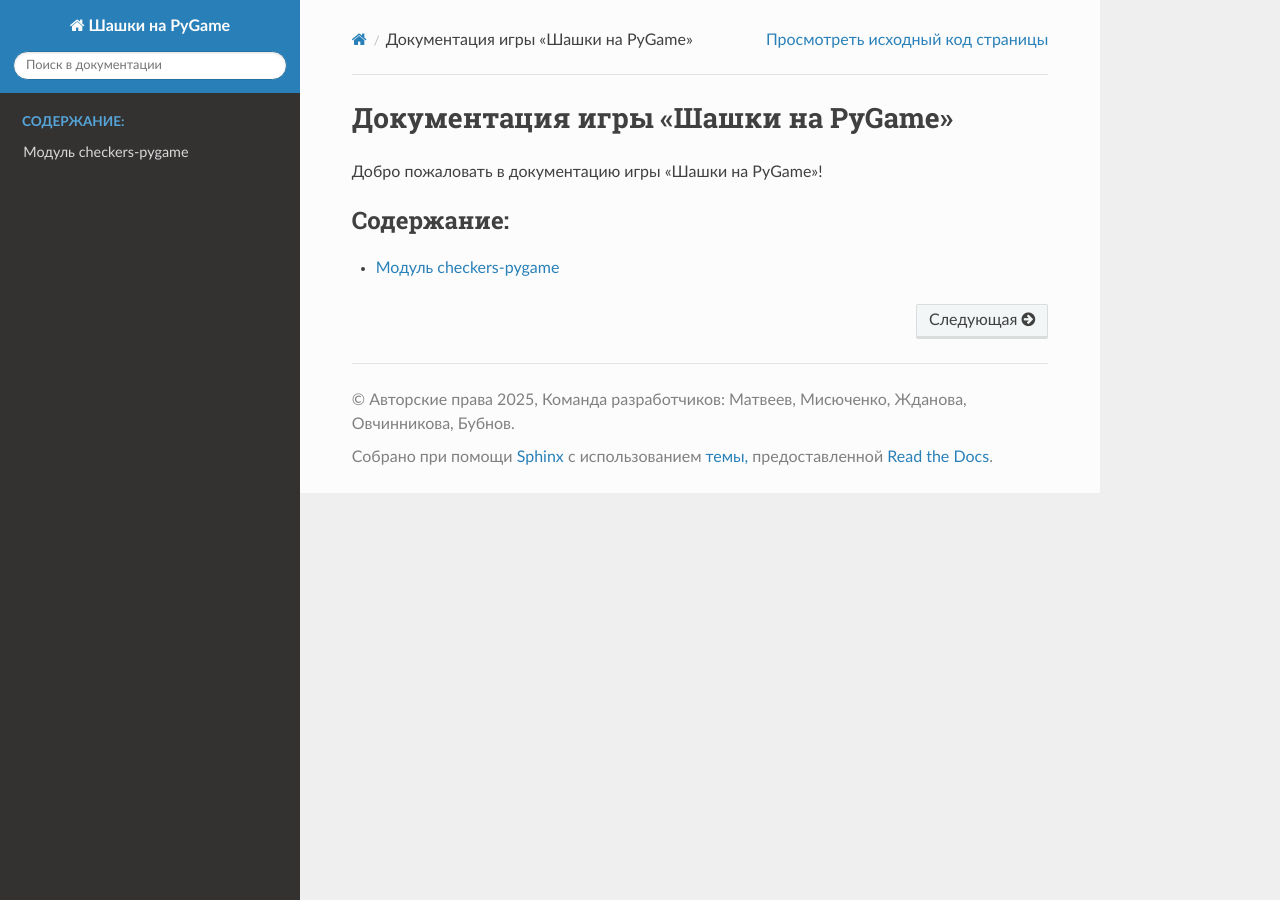
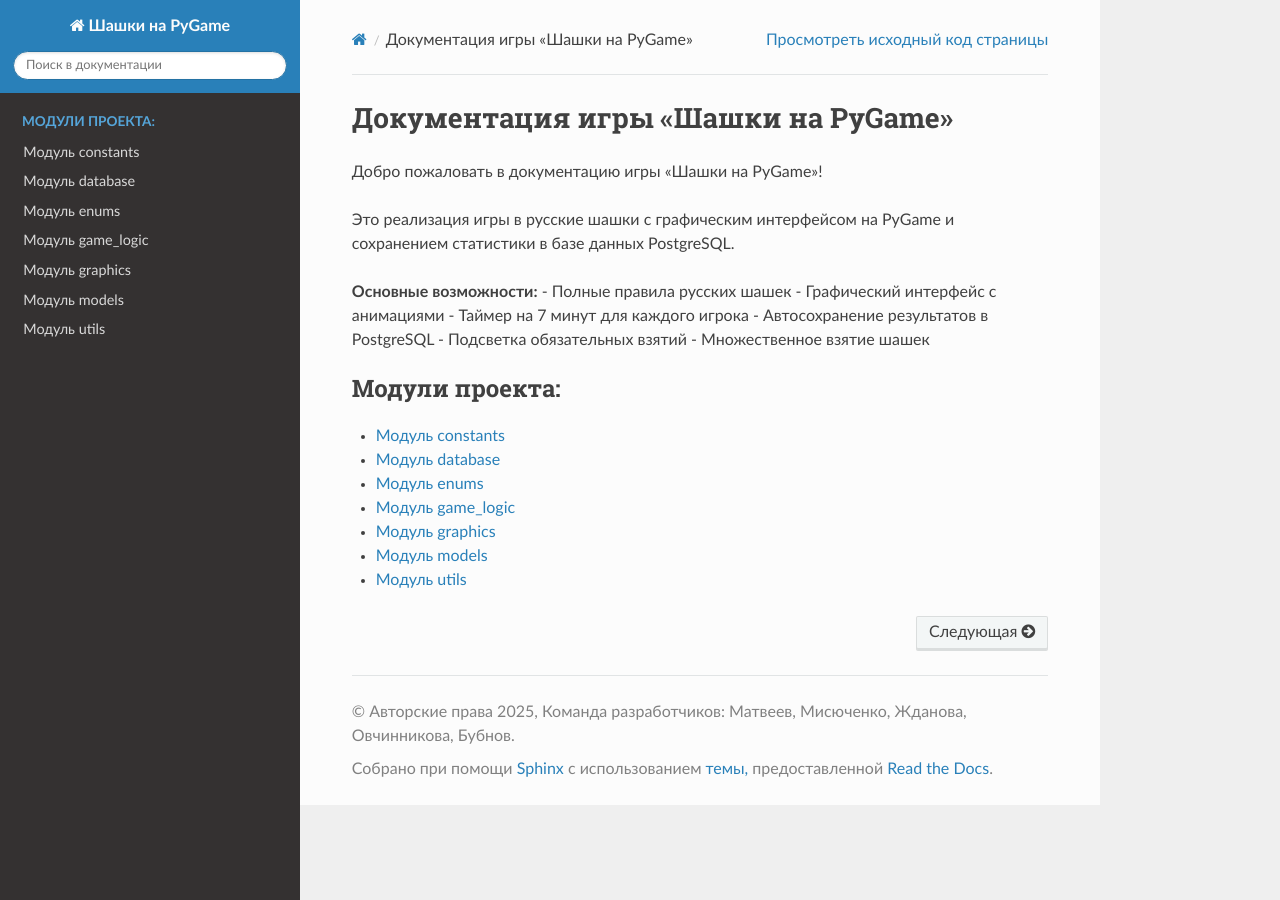
Before and after one commit to vadik7985-maker/checkers-pygame, a Sphinx documentation site: the page built from docs/index.rst, in a window 1280 px wide. Built offline with Sphinx 7.4.7 and the Read the Docs theme 3.1.0, drawn with Linux system fonts in a browser that asks for light colours.

Commit message:
docs: обновление структуры документации Sphinx
Обновлены файлы:
- index.rst - главная страница с оглавлением
- conf.py - конфигурация с путями и расширениями
- Добавлены все сгенерированные файлы Sphinx
- Обновлена структура документации

```diff
--- /dev/null
+++ b/docs/constants.rst
@@ -0,0 +1,7 @@
+Модуль constants
+================
+
+
+.. automodule:: src.constants
+   :members:
+   :undoc-members:
--- /dev/null
+++ b/docs/enums.rst
@@ -0,0 +1,7 @@
+Модуль enums
+============
+
+
+.. automodule:: src.enums
+   :members:
+   :undoc-members:
--- /dev/null
+++ b/docs/game_logic.rst
@@ -0,0 +1,8 @@
+Модуль game_logic
+=================
+
+
+.. automodule:: src.game_logic
+   :members:
+   :undoc-members:
+   :show-inheritance:
--- a/docs/index.rst
+++ b/docs/index.rst
@@ -3,8 +3,26 @@
 
 Добро пожаловать в документацию игры "Шашки на PyGame"!
 
+Это реализация игры в русские шашки
+с графическим интерфейсом на PyGame и сохранением
+статистики в базе данных PostgreSQL.
+
+**Основные возможности:**
+- Полные правила русских шашек
+- Графический интерфейс с анимациями
+- Таймер на 7 минут для каждого игрока
+- Автосохранение результатов в PostgreSQL
+- Подсветка обязательных взятий
+- Множественное взятие шашек
+
 .. toctree::
    :maxdepth: 2
-   :caption: Содержание:
+   :caption: Модули проекта:
 
-   src
+   constants
+   database
+   enums
+   game_logic
+   graphics
+   models
+   utils
--- /dev/null
+++ b/docs/utils.rst
@@ -0,0 +1,7 @@
+Модуль utils
+============
+
+
+.. automodule:: src.utils
+   :members:
+   :undoc-members:
```
Also changed, not shown: docs/database.rst (added, +8 -0 lines), docs/graphics.rst (added, +8 -0 lines), docs/models.rst (added, +8 -0 lines), docs/src.rst (deleted, +0 -7 lines).
